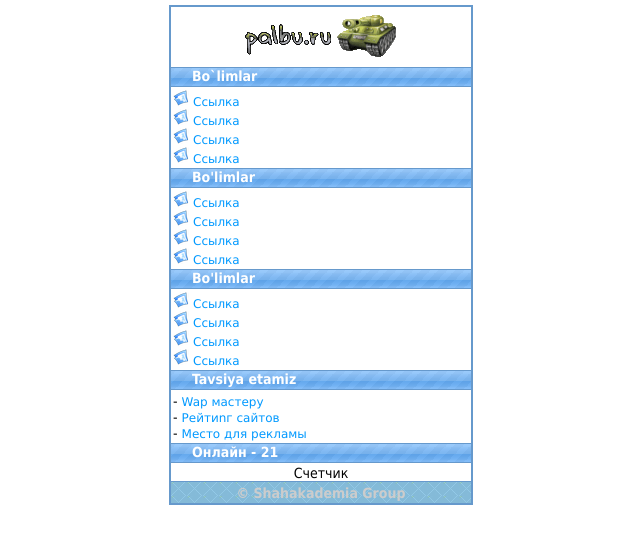
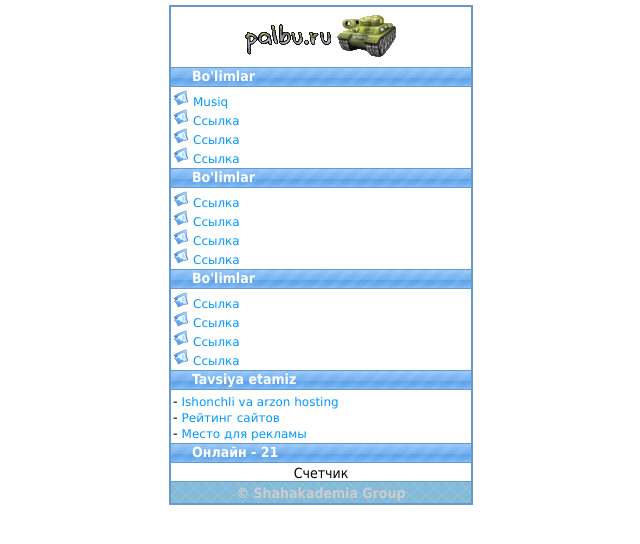
Before and after one commit to uzhost/palbu, a plain HTML site: page index.html in a window 1280 px wide. Shown: the whole page, without its empty margins (319-959 px from the left). Drawn offline with Linux system fonts and the light colour scheme.

Commit message:
Update index.html

```diff
--- a/index.html
+++ b/index.html
@@ -3,13 +3,13 @@
 <head>
 <meta http-equiv="Content-Type" content="text/html; charset=utf-8" />
 <link rel="stylesheet" href="style.css" type="text/css" />
-<title>Главная - palbu.ru</title></head><body>
+<title>Test.uz :: Bosh sahifa</title></head><body>
 <div class="head">
 <img src="img/logo.gif" alt=""/><br/>
 </div>
-<div class="title">Bo`limlar<br/></div>
+<div class="title">Bo'limlar<br/></div>
 <div class="main">
-<img src="img/icon.png" alt=""/> <a href="/">Ссылка</a><br/>
+<img src="img/icon.png" alt=""/> <a href="/">Musiq</a><br/>
 <img src="img/icon.png" alt=""/> <a href="/">Ссылка</a><br/>
 <img src="img/icon.png" alt=""/> <a href="/">Ссылка</a><br/>
 <img src="img/icon.png" alt=""/> <a href="/">Ссылка</a><br/>
@@ -30,8 +30,8 @@
 </div>
 <div class="title">Tavsiya etamiz<br/></div>
 <div class="main">
-- <a href="http://palbu.ru/master/">Wap мастеру</a><br/>
-- <a href="http://vaytop.ru/">Рейтиnг сайтов</a><br/>
+- <a href="https://uzhost.net/" alt="Domenlar arzon narxda">Ishonchli va arzon hosting</a><br/>
+- <a href="https://waplog.top/" alt="Saytlar reytingi">Рейтинг сайтов</a><br/>
 - <a href="/">Место для рекламы</a><br/>
 </div>
 <div class="title">Онлайн - 21<br/></div>
```
